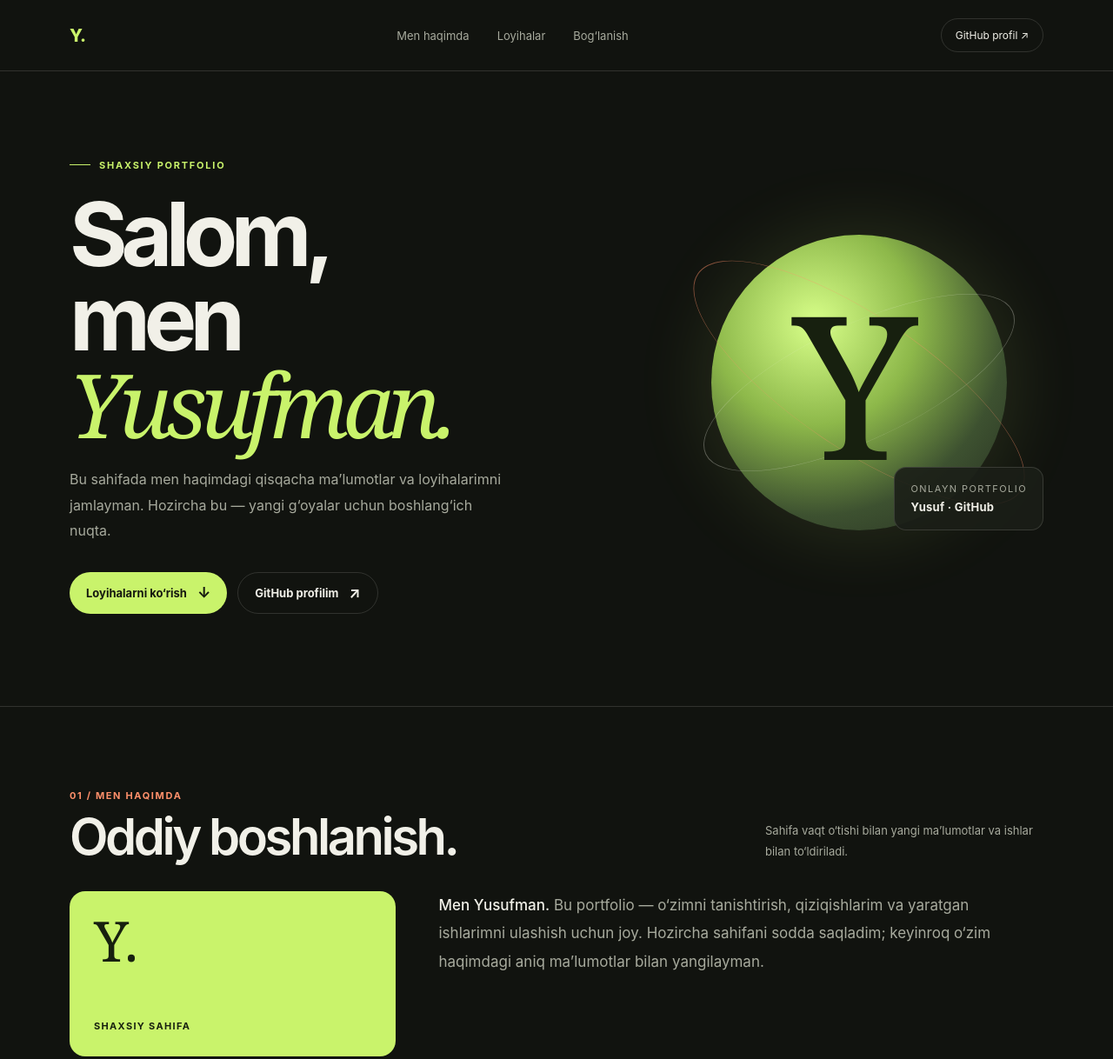
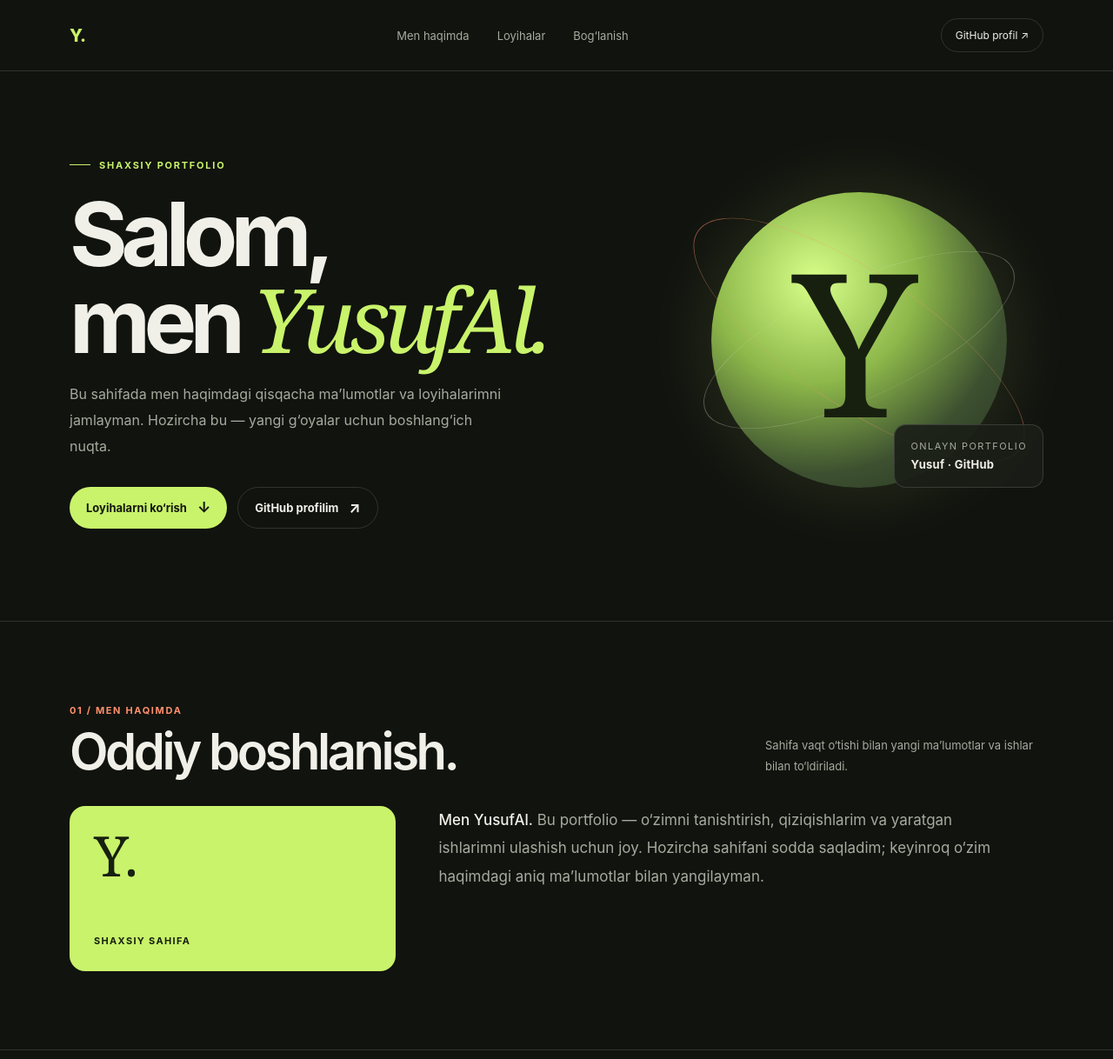
Before and after one commit to yusufjonismoilov712-bot/yusuf-ai, a plain HTML site: page index.html in a window 1280 px wide. Shown: the top 1218 px of the page at 87% size. Drawn offline with Linux system fonts and the light colour scheme.

Commit message:
Update index.html

```diff
--- a/index.html
+++ b/index.html
@@ -124,7 +124,8 @@
     <div class="wrap hero">
       <div>
         <span class="eyebrow">Shaxsiy portfolio</span>
-        <h1>Salom,<br>men <em>Yusufman.</em></h1>
+        <h1>Salom,<br>men <em
+                        >YusufAl.</em></h1>
         <p class="intro">Bu sahifada men haqimdagi qisqacha ma’lumotlar va loyihalarimni jamlayman. Hozircha bu — yangi g‘oyalar uchun boshlang‘ich nuqta.</p>
         <div class="actions">
           <a class="button button-primary" href="#loyihalar">Loyihalarni ko‘rish <span class="arrow">↓</span></a>
@@ -144,7 +145,7 @@
         </div>
         <div class="about-grid">
           <div class="about-mark"><span>Y.</span><span>Shaxsiy sahifa</span></div>
-          <p class="about-copy"><strong>Men Yusufman.</strong> Bu portfolio — o‘zimni tanishtirish, qiziqishlarim va yaratgan ishlarimni ulashish uchun joy. Hozircha sahifani sodda saqladim; keyinroq o‘zim haqimdagi aniq ma’lumotlar bilan yangilayman.</p>
+          <p class="about-copy"><strong>Men YusufAl.</strong> Bu portfolio — o‘zimni tanishtirish, qiziqishlarim va yaratgan ishlarimni ulashish uchun joy. Hozircha sahifani sodda saqladim; keyinroq o‘zim haqimdagi aniq ma’lumotlar bilan yangilayman.</p>
         </div>
       </div>
     </section>
```
